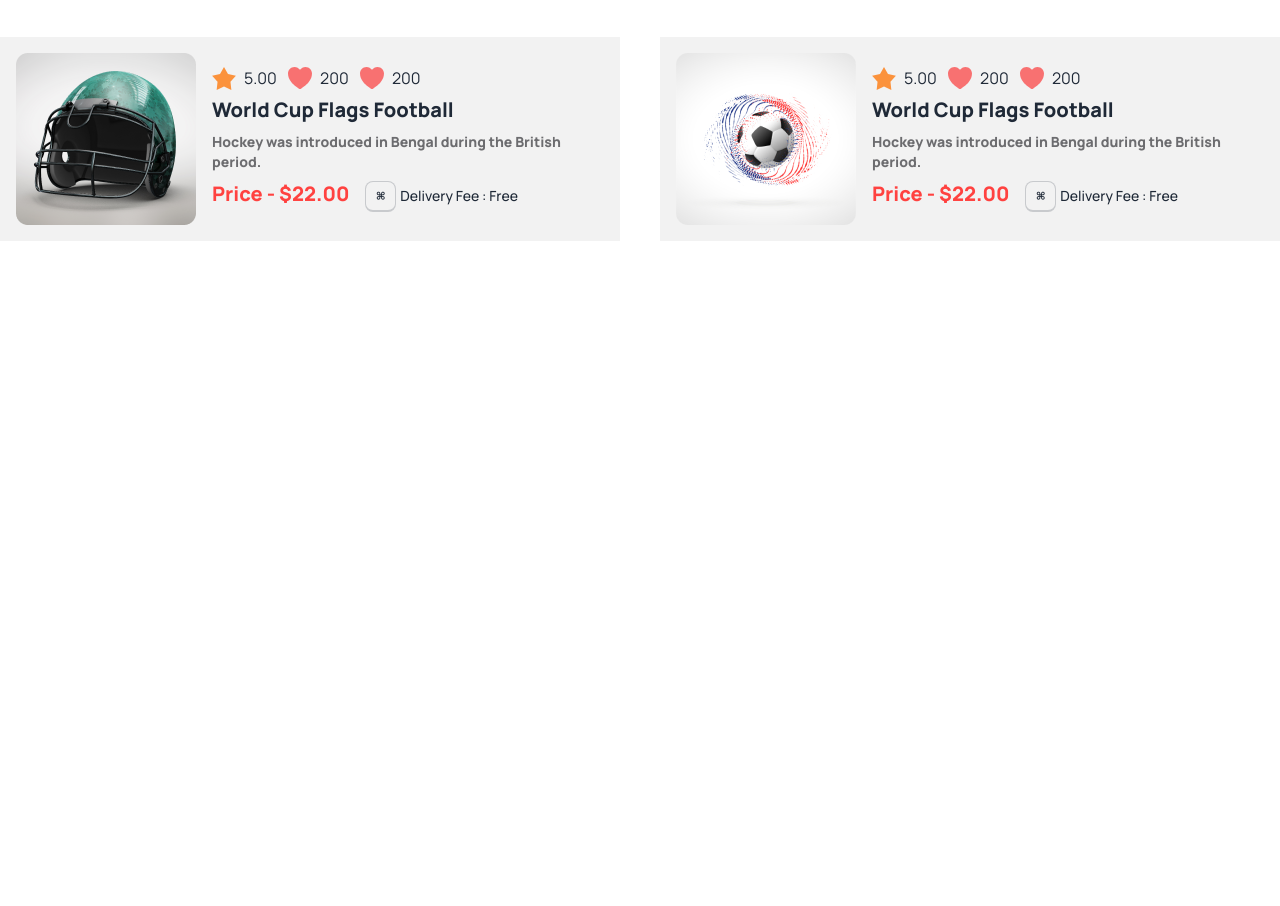
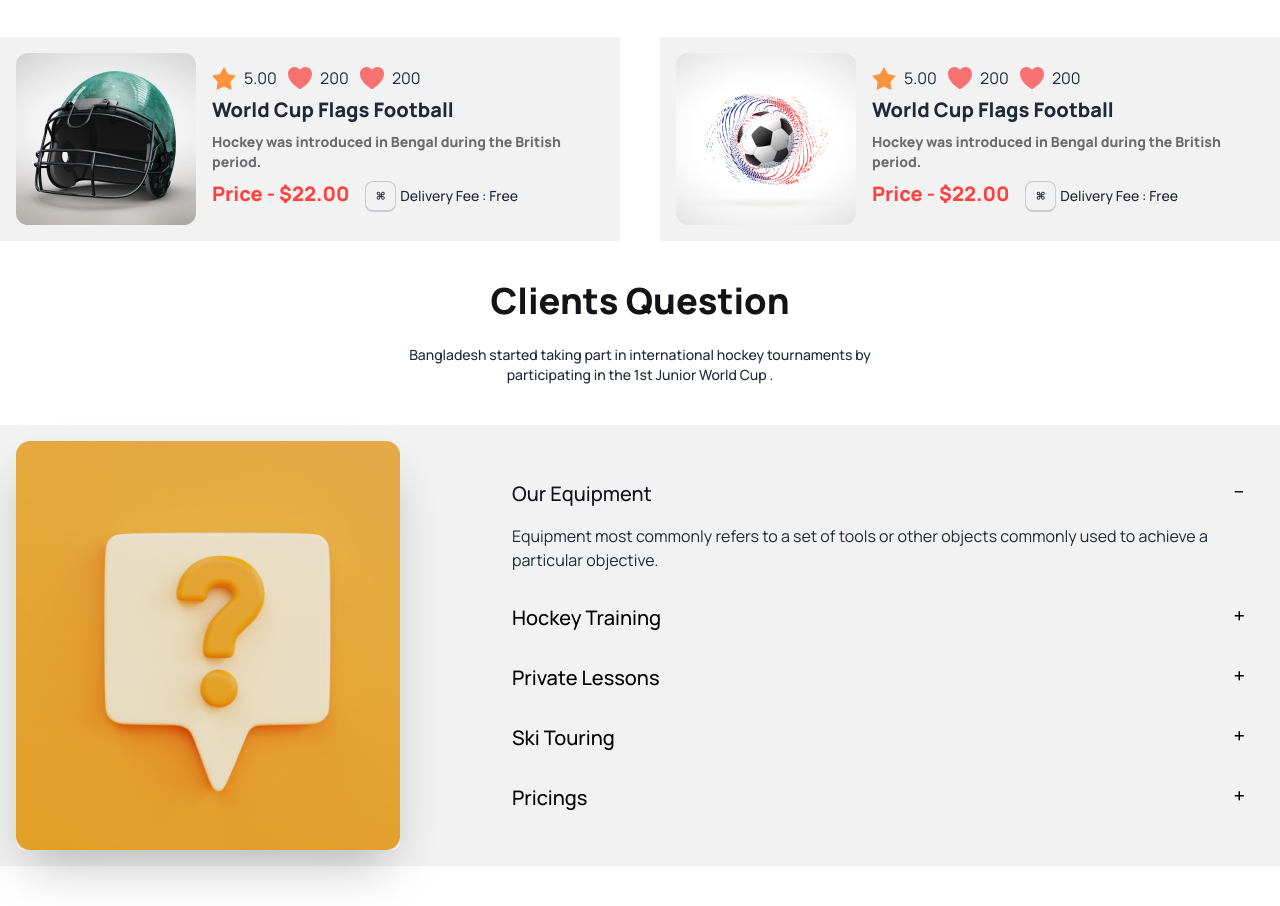
Before and after one commit to leon14524/Hokey-Sports, a plain HTML site: page index.html in a window 1280 px wide. Shown: the part 1735-2641 px from the top of the page. Before the commit the page ends 2016 px from the top, so only its background shows below. Drawn offline with nearby package versions, Linux system fonts and the light colour scheme.

Commit message:
Clients Question section done

```diff
--- a/index.html
+++ b/index.html
@@ -357,6 +357,68 @@
         </div>
       </section>
 
+
+      <!-- Clients Question section start  -->
+
+       <section class="my-10">
+        <h3 class=" text-xl lg:text-4xl mb-6 font-extrabold text-just-black  text-center">Clients Question</h3>
+        <p class="text-sm font-medium text-center max-w-lg mx-auto color-just-primary-pragraph">Bangladesh started taking part in international hockey tournaments by participating in the 1st Junior World Cup . </p>
+
+        <div class="hero my-10 bg-base-200">
+          <div class="hero-content flex-col gap-24 lg:flex-row">
+            <img src="Images/11.png" class="w-3/4 lg:max-w-sm rounded-lg shadow-2xl" />
+            <div>
+              <!-- accroding sectoion  -->
+              <div class="collapse collapse-plus bg-base-200">
+                <input type="radio" name="my-accordion-3" checked="checked" />
+                <div class="collapse-title text-xl font-medium text-[#131318]">
+                  Our Equipment
+                </div>
+                <div class="collapse-content">
+                  <p>Equipment most commonly refers to a set of tools or other objects commonly used to achieve a particular objective.</p>
+                </div>
+              </div>
+              <div class="collapse collapse-plus bg-base-200">
+                <input type="radio" name="my-accordion-3" />
+                <div class="collapse-title text-xl font-medium text-black">
+                  Hockey Training
+                </div>
+                <div class="collapse-content">
+                  <p>Despite this, the game made great progress due to untiring efforts of some sports patrons and organizers.</p>
+                </div>
+              </div>
+              <div class="collapse collapse-plus bg-base-200">
+                <input type="radio" name="my-accordion-3" />
+                <div class="collapse-title text-xl font-medium text-black">
+                  Private Lessons
+                </div>
+                <div class="collapse-content">
+                  <p>The 'Bangladesh Hockey Federation (BHF)' was founded in 1972. The federation acquired full membership of the International Hockey Federation and of the Asian Hockey Federation in 1975</p>
+                </div>
+              </div>
+              <div class="collapse collapse-plus bg-base-200">
+                <input type="radio" name="my-accordion-3" />
+                <div class="collapse-title text-xl font-medium text-black">
+                  Ski Touring
+                </div>
+                <div class="collapse-content">
+                  <p> Dhaka successfully hosted the final round of the Pakistan National Hockey Championship.</p>
+                </div>
+              </div>
+
+              <div class="collapse collapse-plus bg-base-200">
+                <input type="radio" name="my-accordion-3" />
+                <div class="collapse-title text-xl font-medium text-black">
+                  Pricings
+                </div>
+                <div class="collapse-content">
+                  <p>This not a fixed prices.Beceuses this is a hokeys tool for player so prices is no matter.</p>
+                </div>
+              </div>
+            </div>
+          </div>
+        </div>
+       </section>
   </main>
 
   <footer>
```
